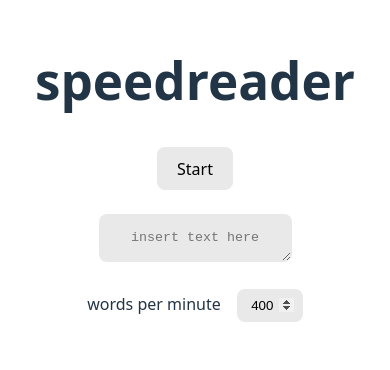
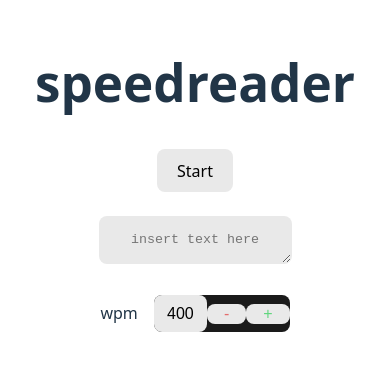
Before and after one commit to skearya/speedreader, a Svelte app: page / in a window 390 px wide. Shown: the part 242-612 px from the top of the page. Built offline with nearby package versions, Linux system fonts and the light colour scheme.

Commit message:
better on mobile

```diff
--- a/src/App.svelte
+++ b/src/App.svelte
@@ -17,6 +17,12 @@
 
   function handleKeydown(event) {
     if (event.code == "Space") {
+      paused = !paused;
+    }
+    if (event.code == "ArrowLeft" || event.code == "KeyA") {
+      paused = !paused;
+    }
+    if (event.code == "ArrowRight" || event.code == "KeyD") {
       paused = !paused;
     }
   }
@@ -64,11 +70,11 @@
   {/if}
 
   {#if !running}
-    <button on:click={render}>Start</button>
+    <button id="controls" on:click={render}>Start</button>
   {:else if !paused}
-    <button on:click={() => (paused = !paused)}>Pause</button>
+    <button id="controls" on:click={() => (paused = !paused)}>Pause</button>
   {:else}
-    <button on:click={() => (paused = !paused)}>Resume</button>
+    <button id="controls" on:click={() => (paused = !paused)}>Resume</button>
   {/if}
 
   {#if !running}
@@ -83,7 +89,8 @@
   {/if}
 
   <div class="wpmBox">
-    <label for="wpm">words per minute</label>
+    <p>wpm</p>
+    <div class="wpmBox2">
       <input
         id="wpm"
         type="number"
@@ -92,6 +99,9 @@
         max="1000"
         step="100"
       />
+      <button style="color: #E36D6D;" on:click={() => (wpm = wpm - 100)} class="changer">-</button>
+      <button style="color: #61D67E;" on:click={() => (wpm = wpm + 100)} class="changer">+</button>
+    </div>
   </div>
 </main>
 
@@ -108,7 +118,7 @@
   #wpm {
     border-radius: 8px;
     border: 1px solid transparent;
-    margin-bottom: 1.3rem;
+    margin-bottom: 0.9rem;
     padding: 0.6em;
     cursor: pointer;
     transition: border-color 0.25s;
@@ -124,8 +134,15 @@
   }
 
   #wpm {
-    width: 3rem;
+    margin-bottom: 0;
+    width: 2rem;
+    height: 1rem;
     text-align: center;
+    font-size: medium;
+  }
+
+  #controls {
+    font-family: inherit;
   }
 
   .wpmBox {
@@ -136,6 +153,13 @@
     gap: 1rem;
   }
 
+  .wpmBox2 {
+    display: flex;
+    background-color: #1a1a1a;
+    align-items: center;
+    border-radius: 8px;
+  }
+
   .textBox {
     display: flex;
     flex-direction: row;
@@ -143,4 +167,9 @@
     align-items: baseline;
     color: gray;
   }
+
+  .changer {
+    margin: 0;
+    padding: 0rem 1rem;
+  }
 </style>
--- a/src/app.css
+++ b/src/app.css
@@ -15,9 +15,15 @@
   -webkit-text-size-adjust: 100%;
 }
 
-input[type=number]::-webkit-inner-spin-button,
-input[type=number]::-webkit-outer-spin-button {
-  opacity: 1;
+input::-webkit-outer-spin-button,
+input::-webkit-inner-spin-button {
+  -webkit-appearance: none;
+  margin: 0;
+}
+
+/* Firefox */
+input[type=number] {
+  -moz-appearance: textfield;
 }
 
 a {
@@ -61,7 +67,6 @@ button {
   padding: 0.6em 1.2em;
   font-size: 1em;
   font-weight: 500;
-  font-family: inherit;
   background-color: #1a1a1a;
   cursor: pointer;
   transition: border-color 0.25s;
```
Lines whose indentation alone changed are shown as unchanged.
